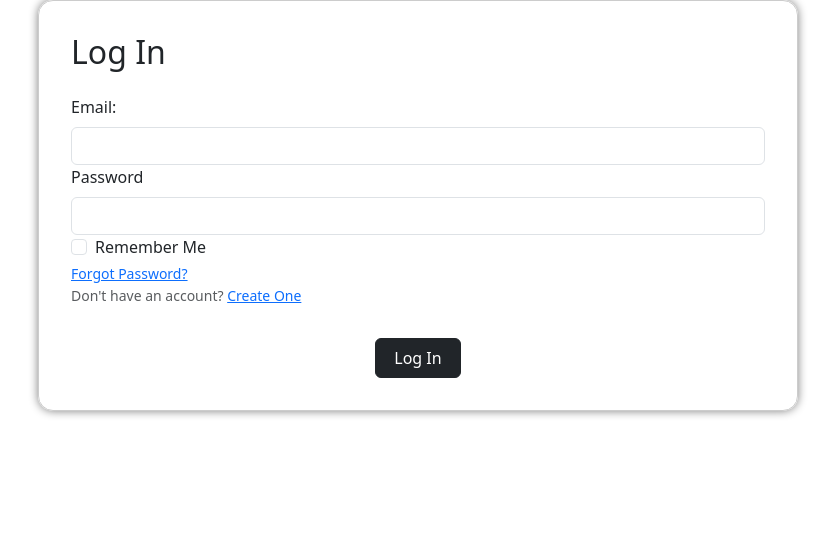
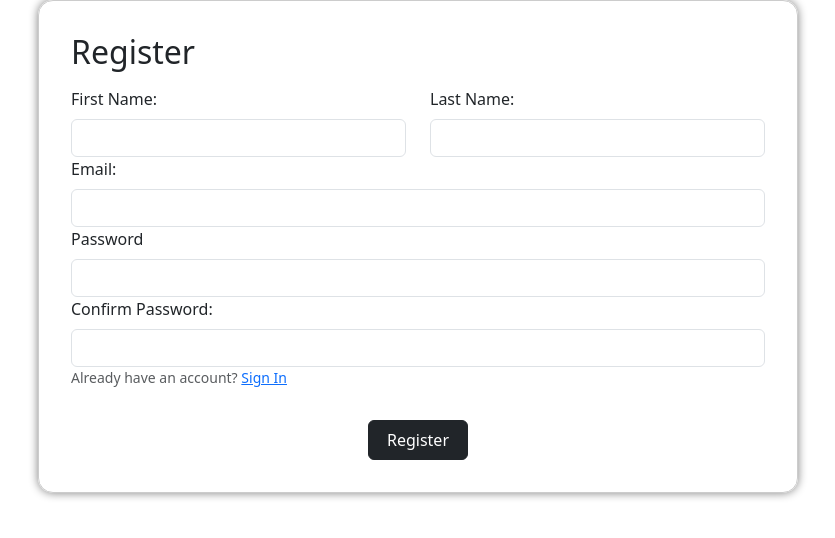
Before and after one commit to RishiJain905/flashcard-project, a React (Vite) app in the folder vite-frontend/: page / in a window 1280 px wide. Shown: the top 538 px of the page, without its empty margins (222-1057 px from the left). Built offline with nearby package versions, Linux system fonts and the light colour scheme.

Commit message:
Fixed bug in register page

```diff
--- a/vite-frontend/src/App.jsx
+++ b/vite-frontend/src/App.jsx
@@ -6,7 +6,7 @@ function App() {
 
   return (
     <>
-    <Login></Login>
+    <Register></Register>
     </>
   )
 }
--- a/vite-frontend/src/components/register/register.jsx
+++ b/vite-frontend/src/components/register/register.jsx
@@ -48,7 +48,7 @@ function Register({}) {
       <Row className="loginRow">
         <Col xs={12} md={8} className="loginContainer">
           <Form onSubmit={formik.handleSubmit} className="loginForm">
-            <Form.Title>Register</Form.Title>
+            <Form.Label><h2>Register</h2></Form.Label>
             <Row>
               <Col xd={12} md={6}>
                 <Form.Group>
```
